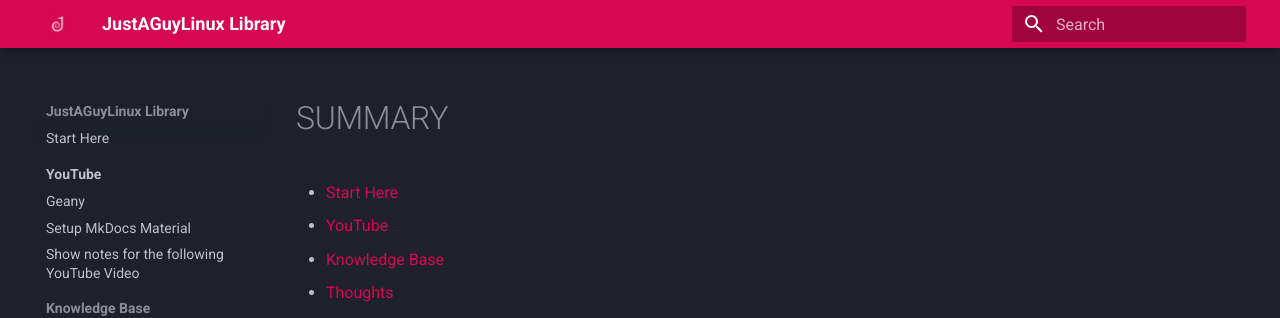
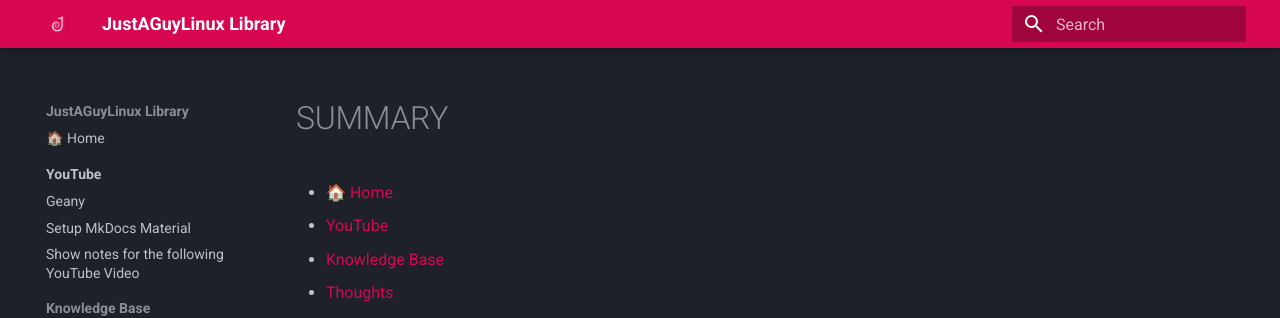
Before and after one commit to drewgrif/jagmkdocs, an MkDocs documentation site: the page built from docs/SUMMARY.md, in a window 1280 px wide. Shown: the top 318 px of the page. Built offline with MkDocs 1.6.1 and Material for MkDocs 9.7.7, drawn with Linux system fonts in a browser that asks for light colours.

Commit message:
Update SUMMARY.md

```diff
--- a/docs/SUMMARY.md
+++ b/docs/SUMMARY.md
@@ -1,4 +1,4 @@
-- [Start Here](index.md)
+- [🏠 Home](index.md)
 - [YouTube](youtube/)
 - [Knowledge Base](documentation/)
 - [Thoughts](thoughts/)
```
